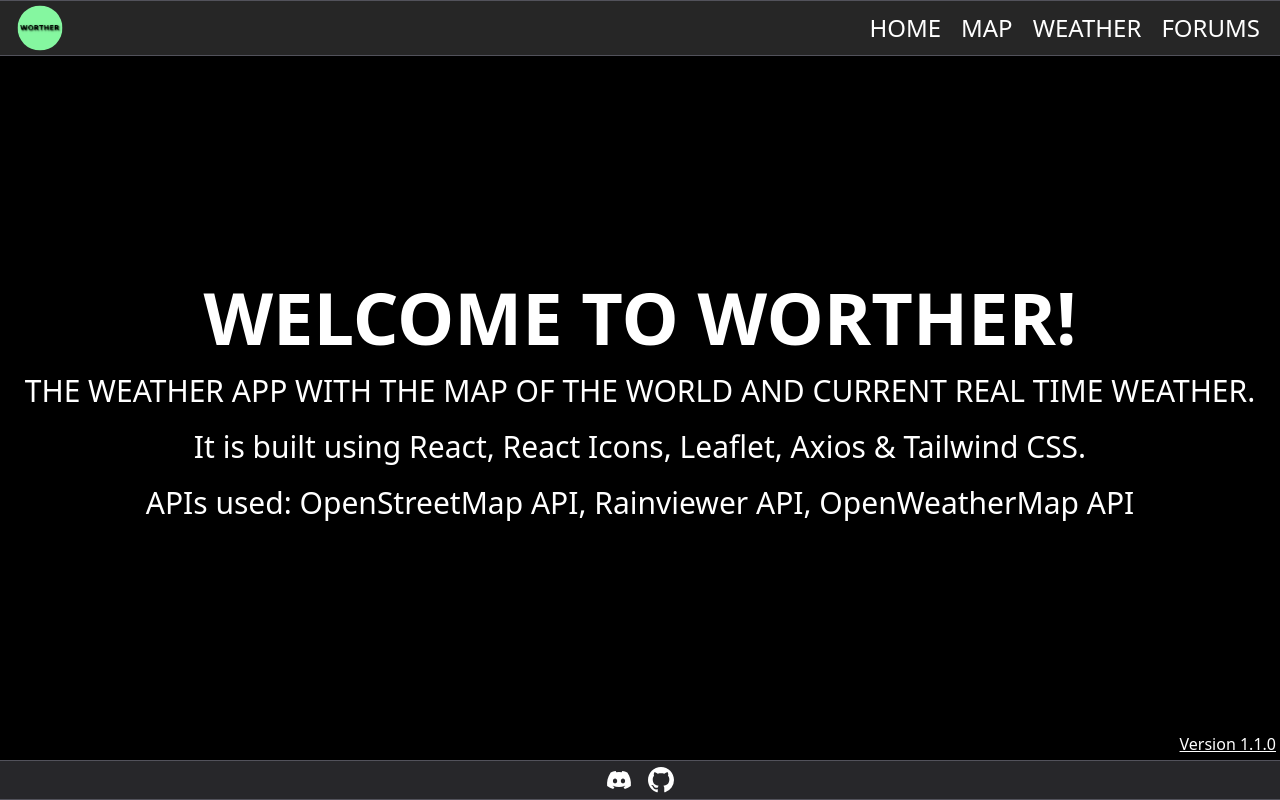
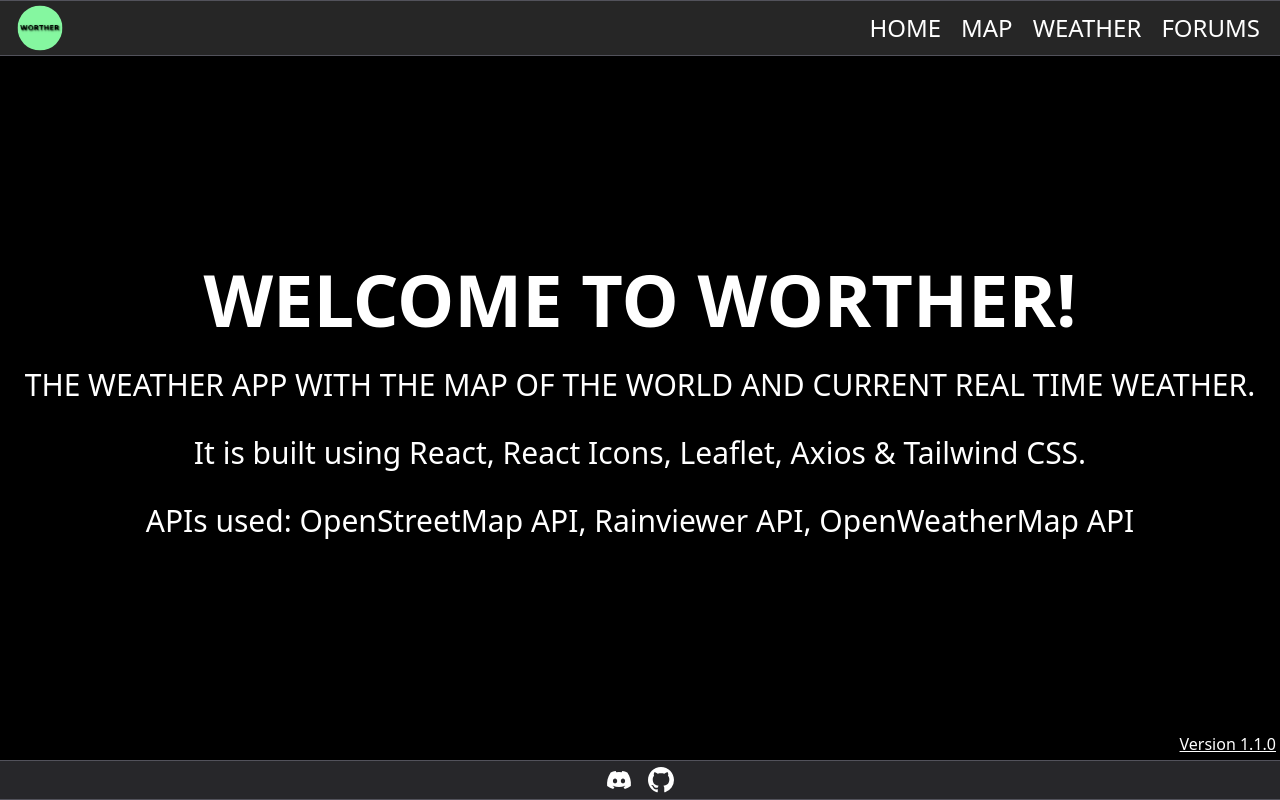
Before and after one commit to vikingnope/worther, a React (Create React App) app: page /about in a window 1280 px wide. Built offline with nearby package versions, Linux system fonts and the light colour scheme.

Commit message:
Updated about page styling

```diff
--- a/src/pages/about.jsx
+++ b/src/pages/about.jsx
@@ -12,13 +12,13 @@ export default function About() {
           <p className="uppercase font-bold text-7xl mt-px">
             Welcome to Worther!
           </p>
-          <p className="uppercase text-3xl mt-5">
+          <p className="uppercase text-3xl mt-8">
             The weather app with the map of the world and current real time weather.
           </p>
-          <p className="text-3xl mt-5">
+          <p className="text-3xl mt-8">
             It is built using React, React Icons, Leaflet, Axios & Tailwind CSS.
           </p>
-          <p className="text-3xl mt-5">
+          <p className="text-3xl mt-8">
             APIs used: OpenStreetMap API, Rainviewer API, OpenWeatherMap API
           </p>
           <p className="absolute text-base underline bottom-11 right-1">
```
